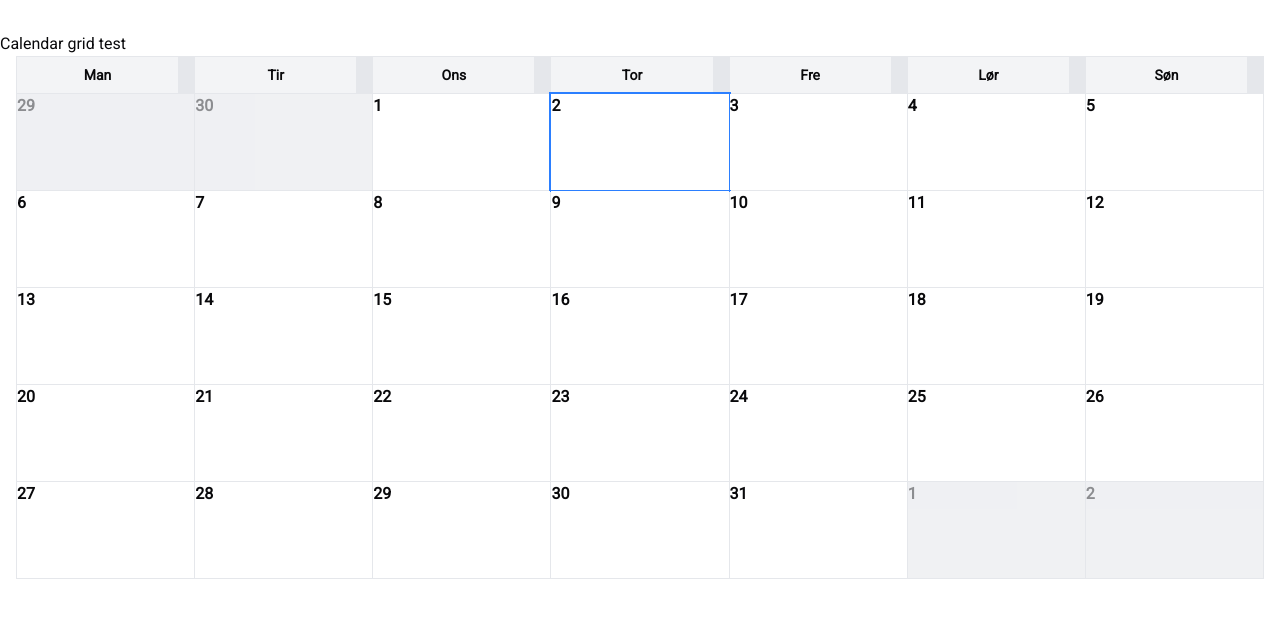
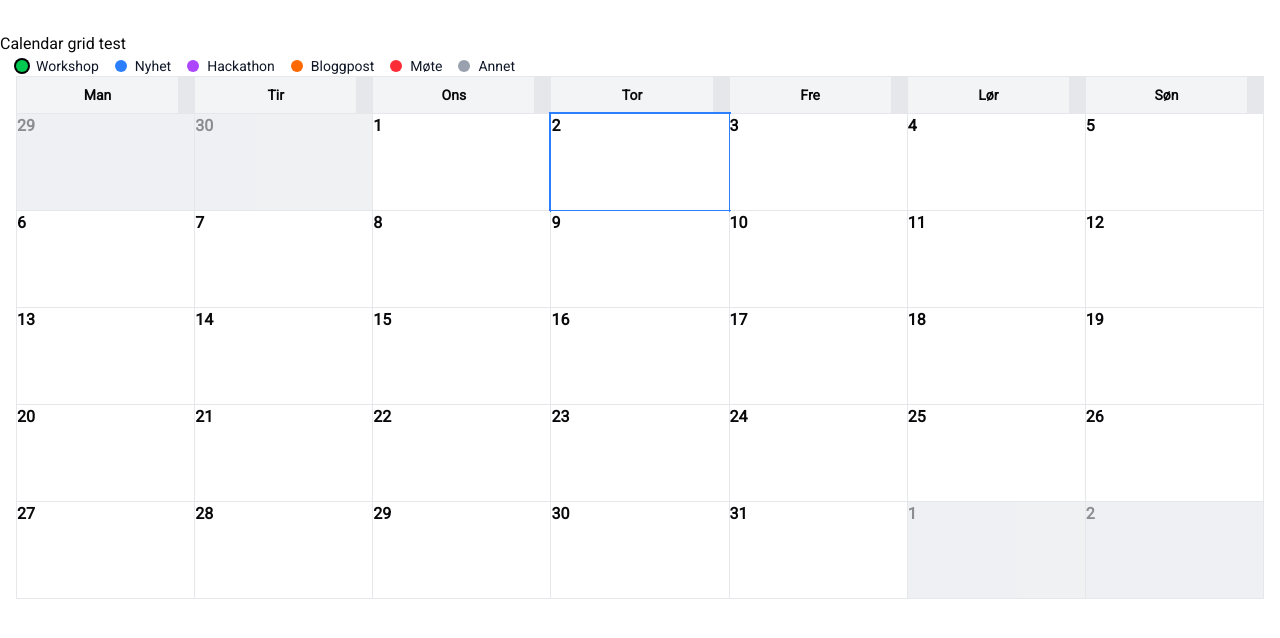
Before and after one commit to Christio02/cogito-web-calendar, a Next.js app: page / in a window 1280 px wide. Shown: the top 638 px of the page. Built offline with nearby package versions, Linux system fonts and the light colour scheme.

Commit message:
added CalendarLegend component and connected it to CalendarView

```diff
--- a/src/components/calendar/CalendarLegend.tsx
+++ b/src/components/calendar/CalendarLegend.tsx
@@ -0,0 +1,49 @@
+
+
+export type EventType =
+  | "workshop"
+  | "nyhet"
+  | "hackathon"
+  | "blogpost"
+  | "møte"
+  | "annet";
+
+export const eventTypes: { key: EventType; label: string; color: string }[] = [
+  { key: "workshop",  label: "Workshop",  color: "bg-green-500" },
+  { key: "nyhet",     label: "Nyhet",     color: "bg-blue-500" },
+  { key: "hackathon", label: "Hackathon", color: "bg-purple-500" },
+  { key: "blogpost",  label: "Bloggpost", color: "bg-orange-500" },
+  { key: "møte",      label: "Møte",      color: "bg-red-500" },
+  { key: "annet",     label: "Annet",     color: "bg-gray-400" },
+];
+
+type CalendarLegendProps = {
+  eventType?: EventType;
+  className?: string;
+};
+
+export default function CalendarLegend({ eventType, className = "" }: CalendarLegendProps) {
+  return (
+
+    <div className={`flex flex-wrap items-center gap-4 ${className}`} role="list" aria-label="Kalenderforklaring">
+      {eventTypes.map((t) => {
+        const isSelected = eventType === t.key;
+        return (
+
+          <div
+            key={t.key}
+            role="listitem"
+            className={`flex items-center gap-2 ${isSelected ? "font-medium" : ""}`}
+          >
+            {}
+            <span
+              aria-hidden
+              className={`inline-block w-3 h-3 rounded-full ${t.color} ${isSelected ? "ring-2 ring-black" : ""}`}
+            />
+            <span className="text-sm text-gray-900">{t.label}</span>
+          </div>
+        );
+      })}
+    </div>
+  );
+}
--- a/src/components/calendar/CalendarView.tsx
+++ b/src/components/calendar/CalendarView.tsx
@@ -1,5 +1,6 @@
 import { getCalendarDays } from "@/lib/calendar/calendar-helpers"
 import { isToday } from "date-fns"
+import CalendarLegend from "./CalendarLegend"
 
 export default function ({year, month}: {year: number, month: number}){
     const day_labels = ["Man", "Tir", "Ons", "Tor", "Fre", "Lør", "Søn"]
@@ -7,6 +8,10 @@ export default function ({year, month}: {year: number, month: number}){
     return(
         <>
         <section className="px-4">
+
+        <CalendarLegend eventType="workshop" />
+
+
 
         <div className="grid grid-cols-7 gap-px bg-gray-200 border border-gray-200">
 
```
